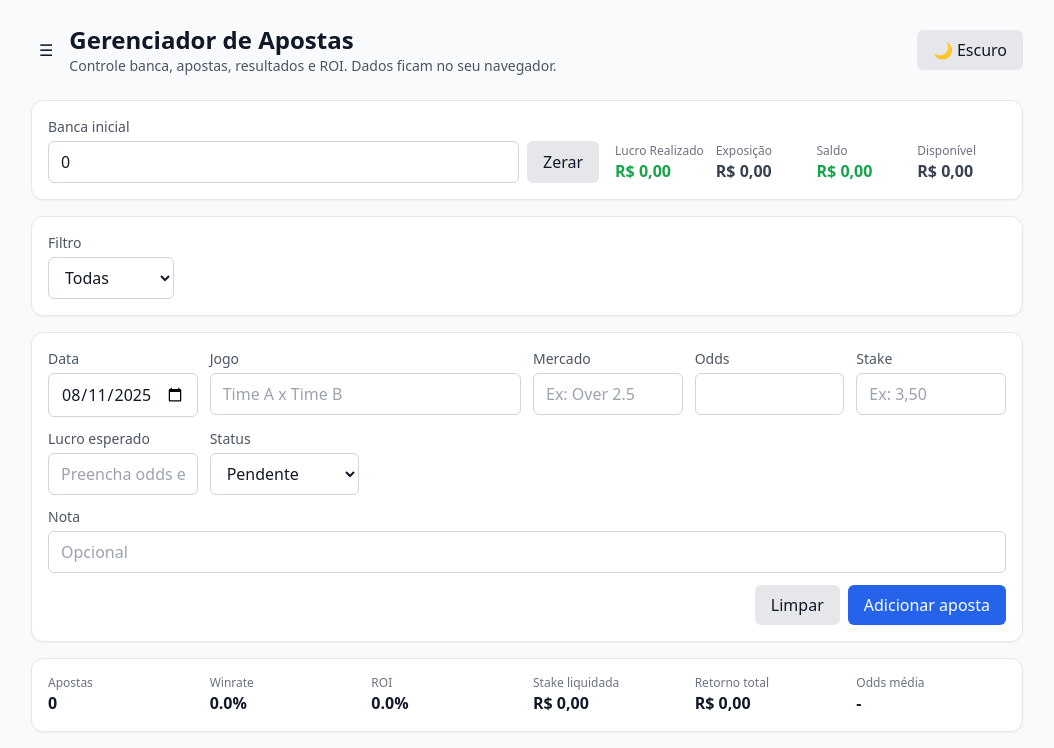
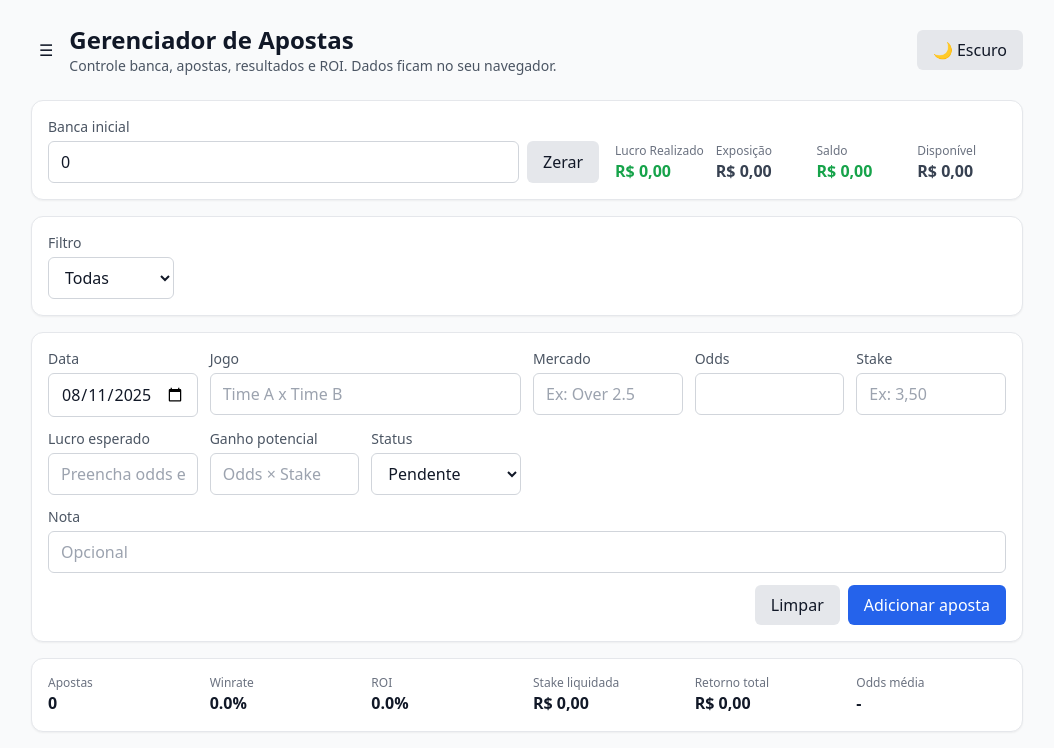
Before and after one commit to guyawaked93/apposta, a React (Vite) app: page / in a window 1280 px wide. Shown: the top 748 px of the page, without its empty margins (113-1167 px from the left). Built offline with nearby package versions, Linux system fonts and the light colour scheme.

Commit message:
add campo

```diff
--- a/src/components/BetForm.tsx
+++ b/src/components/BetForm.tsx
@@ -51,6 +51,7 @@ export default function BetForm({
   const odds = Number(values.odds.replace(',', '.')) || 0
   const stake = Number(values.stake.replace(',', '.')) || 0
   const expectedProfit = odds > 1 && stake > 0 ? +(stake * (odds - 1)).toFixed(2) : 0
+  const expectedReturn = odds > 0 && stake > 0 ? +(stake * odds).toFixed(2) : 0
 
   function submit(e: React.FormEvent) {
     e.preventDefault()
@@ -97,6 +98,10 @@ export default function BetForm({
           <input id="expectedProfit" className="input" readOnly value={expectedProfit ? expectedProfit.toFixed(2) : ''} placeholder="Preencha odds e stake" />
         </div>
         <div>
+          <label htmlFor="expectedReturn" className="block text-sm text-gray-600 dark:text-gray-300 mb-1">Ganho potencial</label>
+          <input id="expectedReturn" className="input" readOnly value={expectedReturn ? expectedReturn.toFixed(2) : ''} placeholder="Odds × Stake" />
+        </div>
+        <div>
           <label htmlFor="status" className="block text-sm text-gray-600 dark:text-gray-300 mb-1">Status</label>
           <select id="status" className="input" value={values.status} onChange={e => setValues(v => ({...v, status: e.target.value as BetStatus}))}>
             <option value="pending">Pendente</option>
```
